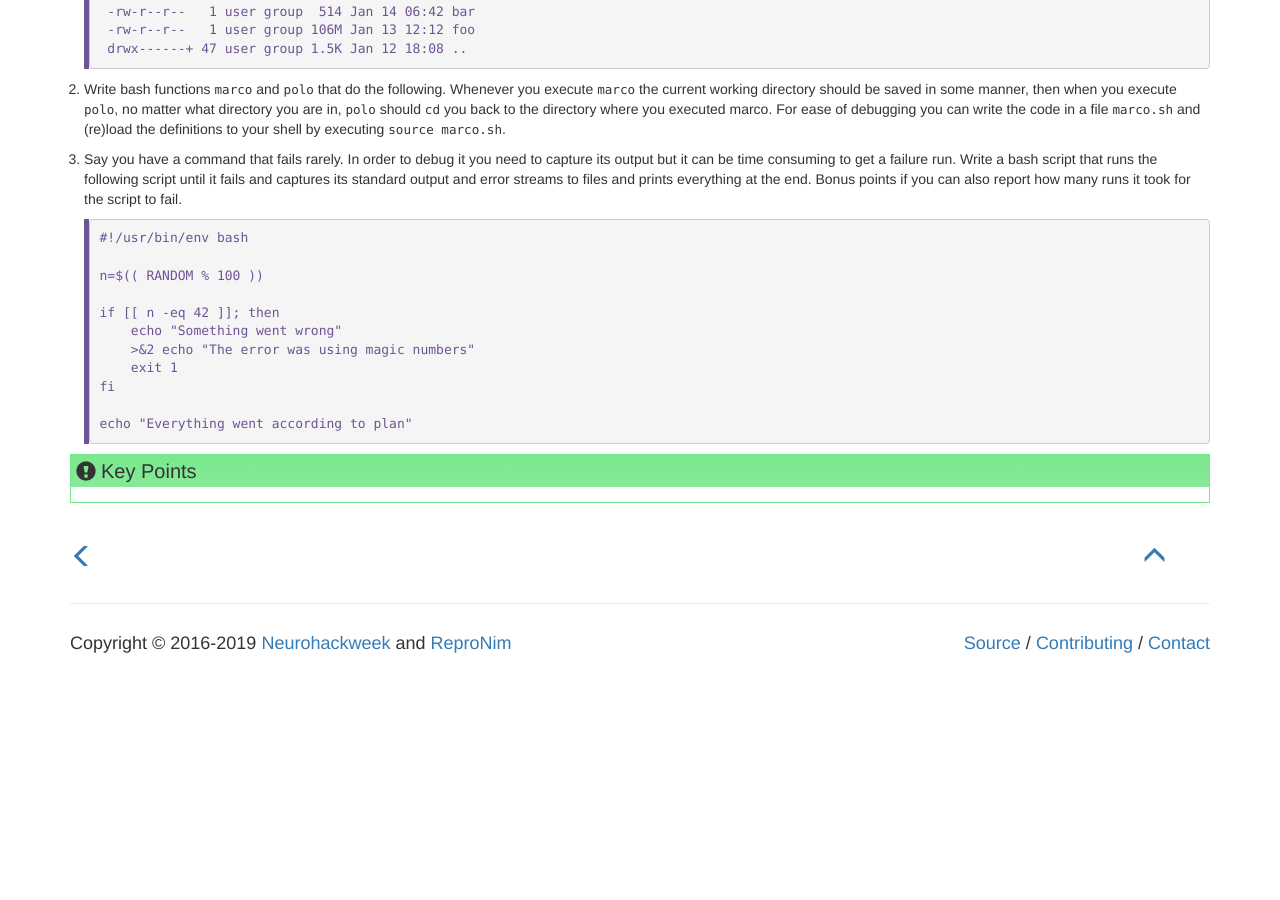
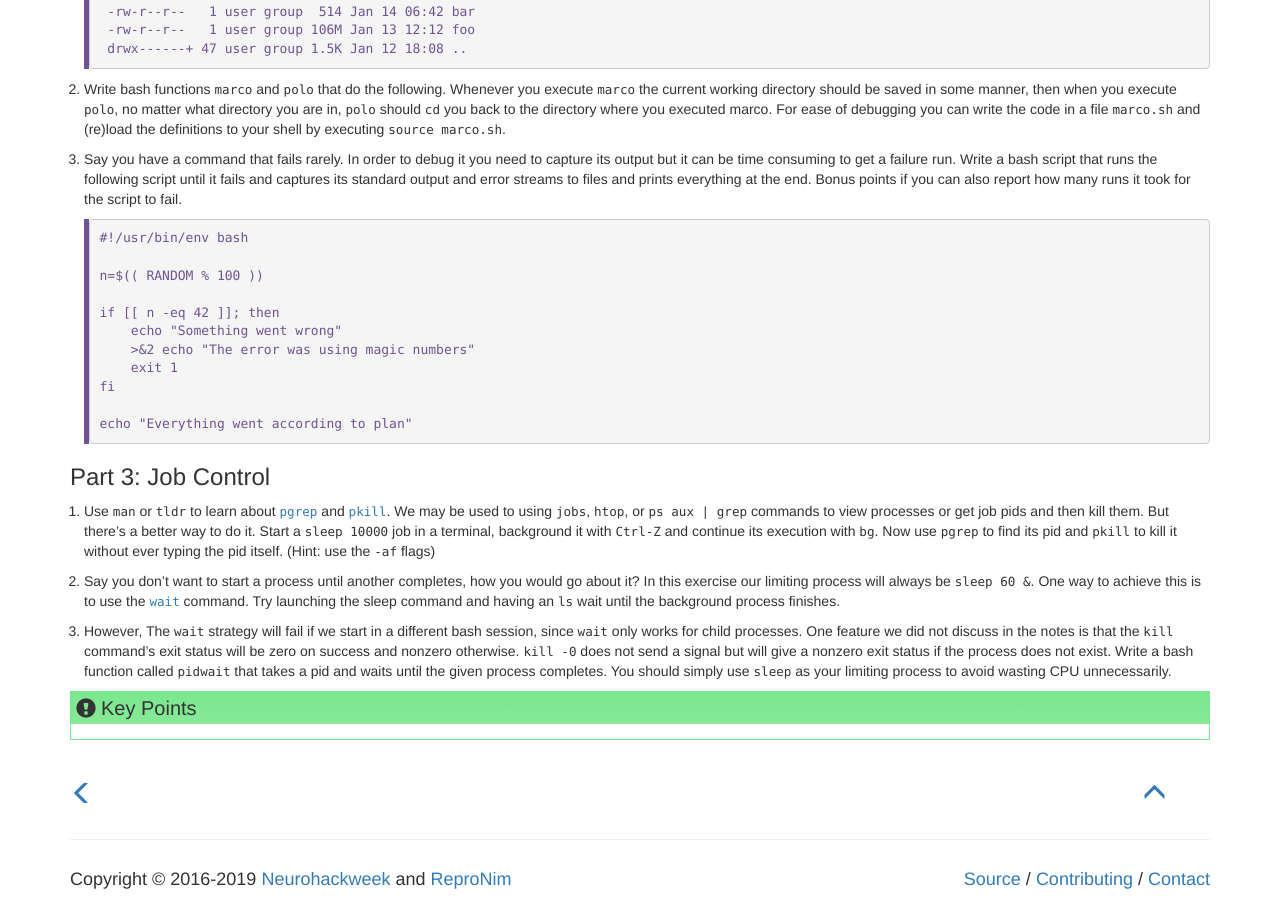
Before and after one commit to axiezai/wcm_datasci_basics_02environment, a Jekyll site: the page built from _episodes/04-assignment.md, in a window 1280 px wide and 900 px high, scrolled down 1047 px. Built offline with Jekyll 4.4.1, drawn with Linux system fonts in a browser that asks for light colours; before the commit the page ends 1710 px from its top, so only the background shows below that; some of the changed text lies outside the part shown.

Commit message:
completed assignment

```diff
--- a/_episodes/04-assignment.md
+++ b/_episodes/04-assignment.md
@@ -14,12 +14,12 @@ Let’s get you up to speed with dotfiles.
 
  1. Using the terminal, create a folder for your dotfiles in your home directory (`~`), we will learn how to version control and publish this folder in the next class.
  2. Add a configuration for at least one program, e.g. your shell, with some customization (to start off, it can be something as simple as customizing your shell prompt by setting $PS1).
- 3. Set up a method to install your dotfiles quickly (and without manual effort) on a new machine. This can be as simple as a shell script that calls `ln -s` for each file, or you could use a specialized utility.
+ 3. Set up a method to install your dotfiles quickly (and without manual effort) on a new machine. This can be as simple as a shell script that calls `ln -s` for each file, or you could use a [specialized utility](https://dotfiles.github.io/utilities/).
  4. Create a back up folder for your current dotfiles and test your installation script.
  5. Migrate all of your current tool configurations to your dotfiles repository.
 
 #### Terminal Multiplexer
- 1. Follow this tmux tutorial and then learn how to do some basic customizations following these steps.
+ 1. Follow this `tmux` [tutorial](https://www.hamvocke.com/blog/a-quick-and-easy-guide-to-tmux/) and then learn how to do some basic customizations following [these](https://www.hamvocke.com/blog/a-guide-to-customizing-your-tmux-conf/) steps.
  2. Your customized `.tmux.conf` dotfile should also be placed in your dotfiles folder.
 
 #### Aliases
@@ -67,3 +67,10 @@ If you are using bash, you can place your aliases in `.bashrc` file, or create a
     echo "Everything went according to plan"
     ~~~
     {: .bash}
+
+### Part 3: Job Control
+ 1. Use `man` or `tldr` to learn about [`pgrep`](https://www.man7.org/linux/man-pages/man1/pgrep.1.html) and [`pkill`](http://man7.org/linux/man-pages/man1/pgrep.1.html). We may be used to using `jobs`, `htop`, or `ps aux | grep` commands to view processes or get job pids and then kill them. But there's a better way to do it. Start a `sleep 10000` job in a terminal, background it with `Ctrl-Z` and continue its execution with `bg`. Now use `pgrep` to find its pid and `pkill` to kill it without ever typing the pid itself. (Hint: use the `-af` flags)
+
+ 2. Say you don’t want to start a process until another completes, how you would go about it? In this exercise our limiting process will always be `sleep 60 &`. One way to achieve this is to use the [`wait`](https://www.man7.org/linux/man-pages/man1/wait.1p.html) command. Try launching the sleep command and having an `ls` wait until the background process finishes.
+
+ 3. However, The `wait` strategy will fail if we start in a different bash session, since `wait` only works for child processes. One feature we did not discuss in the notes is that the `kill` command’s exit status will be zero on success and nonzero otherwise. `kill -0` does not send a signal but will give a nonzero exit status if the process does not exist. Write a bash function called `pidwait` that takes a pid and waits until the given process completes. You should simply use `sleep` as your limiting process to avoid wasting CPU unnecessarily.
```
